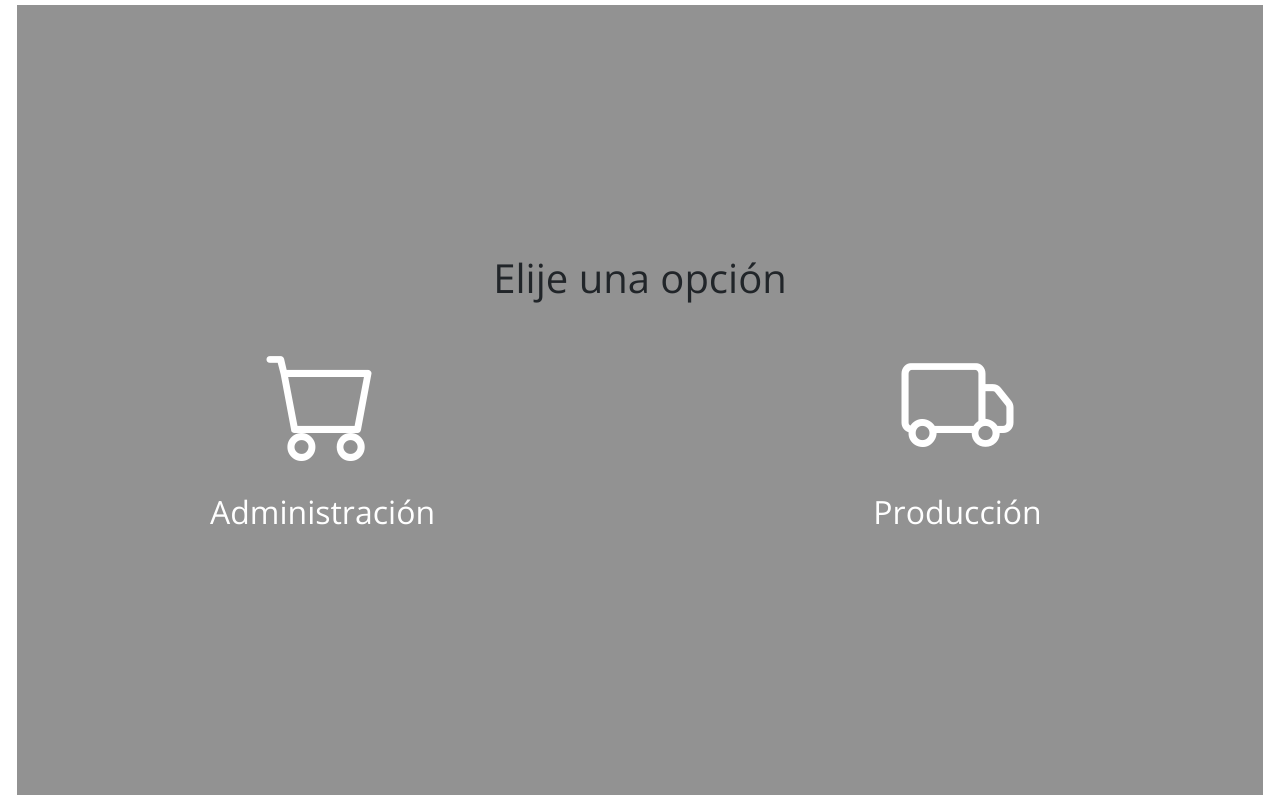
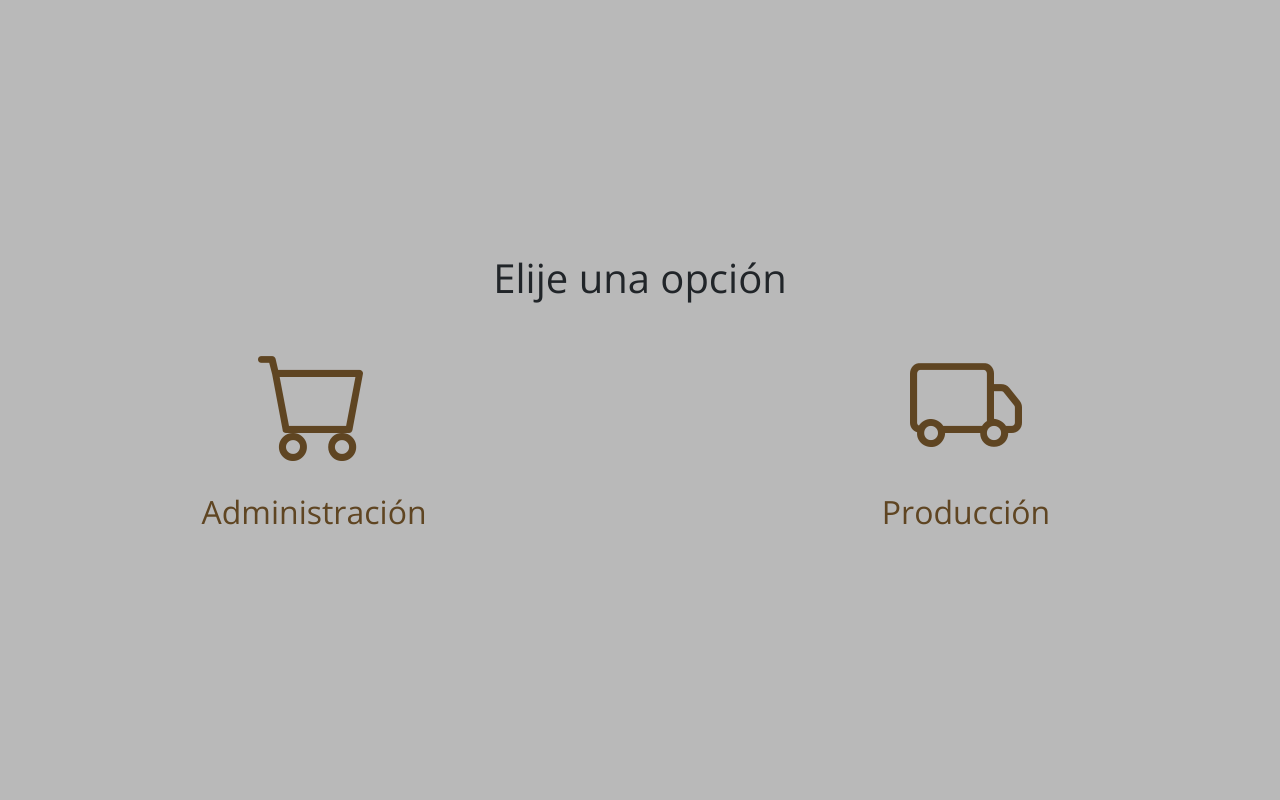
Before and after one commit to IkerRico/PC-Front, a Vue app: page / in a window 1280 px wide. Built offline with nearby package versions, Linux system fonts and the light colour scheme.

Commit message:
add main views

```diff
--- a/src/App.vue
+++ b/src/App.vue
@@ -8,7 +8,7 @@ export default {
 }
 </script>
 <template>
-  <div id="app" class="container-fluid">
+  <div id="app" class="container-fluid m-0 p-0">
     <RouterView />
   </div>
 </template>
--- a/src/router/index.js
+++ b/src/router/index.js
@@ -2,7 +2,23 @@ import { createRouter, createWebHistory } from 'vue-router'
 
 const router = createRouter({
   history: createWebHistory(import.meta.env.BASE_URL),
-  routes: [{ path: '/', name: 'home', component: () => import('../views/homeView.vue') }]
+  routes: [
+    {
+      path: '/',
+      name: 'home',
+      component: () => import('../views/homeView.vue')
+    },
+    {
+      path: '/produccion',
+      name: 'produccion',
+      component: () => import('../views/produccion/produccionHomeView.vue')
+    },
+    {
+      path: '/administracion',
+      name: 'administracion',
+      component: () => import('../views/administracion/administracionHomeView.vue')
+    }
+  ]
 })
 
 export default router
--- /dev/null
+++ b/src/views/administracion/administracionHomeView.vue
@@ -0,0 +1,18 @@
+<script>
+export default {}
+</script>
+<template>
+  <div class="contenedor">
+    <div class="row">
+      <h1 class="offset-1 col-3 mt-3">Administración</h1>
+    </div>
+  </div>
+</template>
+
+<style>
+.contenedor {
+  height: 100vh;
+  background-color: #b9b9b9;
+  border-color: #fff;
+}
+</style>
--- a/src/views/homeView.vue
+++ b/src/views/homeView.vue
@@ -1,6 +1,17 @@
-<script></script>
+<script>
+export default {
+  methods: {
+    irProduccionMenu: function () {
+      this.$router.push('/produccion')
+    },
+    irAdministracionMenu: function () {
+      this.$router.push('/administracion')
+    }
+  }
+}
+</script>
 <template>
-  <div class="contenedor d-flex flex-column justify-content-center border border-white border-5">
+  <div class="contenedor d-flex flex-column justify-content-center">
     <div class="title-selector row text-center">
       <div class="section-selector col">
         <h1>Elije una opción</h1>
@@ -8,13 +19,13 @@
     </div>
     <div class="buttons-section row text-center">
       <div class="button-selector col">
-        <button type="button" class="btn btn-primary btn-lg">
+        <button type="button" class="btn btn-primary btn-lg" v-on:click="irAdministracionMenu">
           <i class="bi bi-cart"></i>
           <span>Administración</span>
         </button>
       </div>
       <div class="button-selector col">
-        <button type="button" class="btn btn-primary btn-lg">
+        <button type="button" class="btn btn-primary btn-lg" v-on:click="irProduccionMenu">
           <i class="bi bi-truck"></i>
           <span>Producción</span>
         </button>
@@ -26,8 +37,7 @@
 <style>
 .contenedor {
   height: 100vh;
-  background-color: #929292;
-  border-color: #fff;
+  background-color: #b9b9b9;
 }
 
 .buttons-section .button-selector button {
@@ -43,9 +53,11 @@
 
 .buttons-section .button-selector i {
   font-size: 7rem;
+  color: #5f4522;
 }
 
 .buttons-section .button-selector span {
   font-size: 2rem;
+  color: #5f4522;
 }
 </style>
--- /dev/null
+++ b/src/views/produccion/produccionHomeView.vue
@@ -0,0 +1,16 @@
+<script></script>
+<template>
+  <div class="contenedor">
+    <div class="row">
+      <h1 class="offset-1 col-3 mt-3">Producción</h1>
+    </div>
+  </div>
+</template>
+
+<style>
+.contenedor {
+  height: 100vh;
+  background-color: #b9b9b9;
+  border-color: #fff;
+}
+</style>
```
Also changed, not shown: src/components/BotonMenuPrincipal.vue (added, +15 -0 lines).
